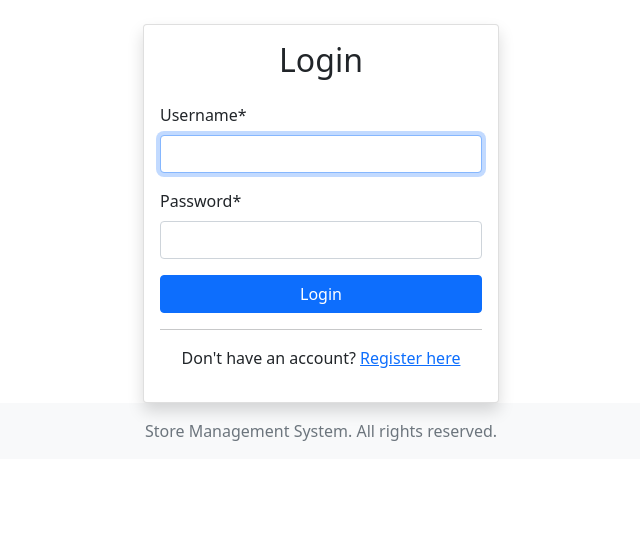
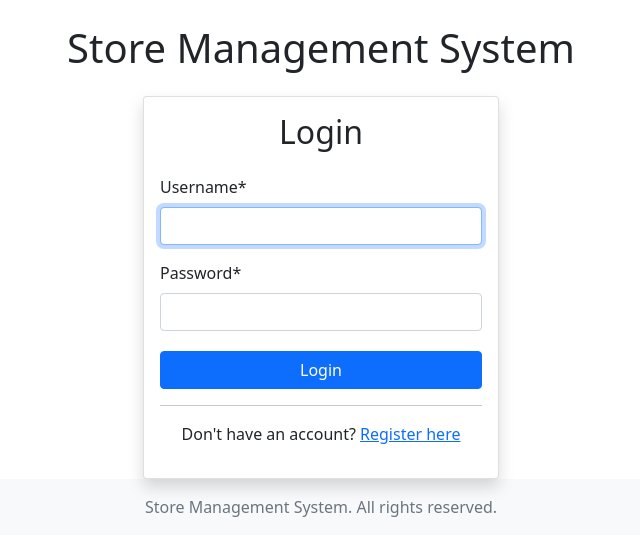
Before and after one commit to alkaseltzerrr/Shop-Repo, a Django app: page /accounts/login/ in a window 1280 px wide. Shown: the part 57-613 px from the top of the page, without its empty margins (319-959 px from the left). Run offline with Django 5.2, Linux system fonts and the light colour scheme; some libraries are stand-ins or nearby versions.

Commit message:
Added QOL

```diff
--- a/store_management/templates/base.html
+++ b/store_management/templates/base.html
@@ -110,7 +110,7 @@
     </div>
 
     <!-- Footer -->
-    <footer class="footer mt-auto py-3 bg-light">
+    <footer class="footer mt-auto py-3 bg-light" >
         <div class="container text-center">
             <span class="text-muted"> Store Management System. All rights reserved.</span>
         </div>
--- a/store_management/templates/registration/login.html
+++ b/store_management/templates/registration/login.html
@@ -4,6 +4,7 @@
 {% block title %}Login - Store Management System{% endblock %}
 
 {% block content %}
+<h1 class="text-center mb-4">Store Management System</h1>
 <div class="row justify-content-center">
     <div class="col-md-6 col-lg-4">
         <div class="card shadow">
@@ -12,7 +13,8 @@
                 <form method="post" novalidate>
                     {% csrf_token %}
                     {{ form|crispy }}
-                    <div class="d-grid gap-2">
+
+                    <div class="d-grid gap-2" style="margin-top: 20px;">
                         <button type="submit" class="btn btn-primary">Login</button>
                     </div>
                 </form>
--- a/store_management/templates/registration/register.html
+++ b/store_management/templates/registration/register.html
@@ -15,7 +15,7 @@
                     <form method="post" novalidate>
                         {% csrf_token %}
                         {{ form|crispy }}
-                        <div class="d-grid gap-2">
+                        <div class="d-grid gap-2" style="margin-top: 20px;">
                             <button type="submit" class="btn btn-primary">Register</button>
                         </div>
                     </form>
```
Also changed, not shown: store_management/db.sqlite3.
